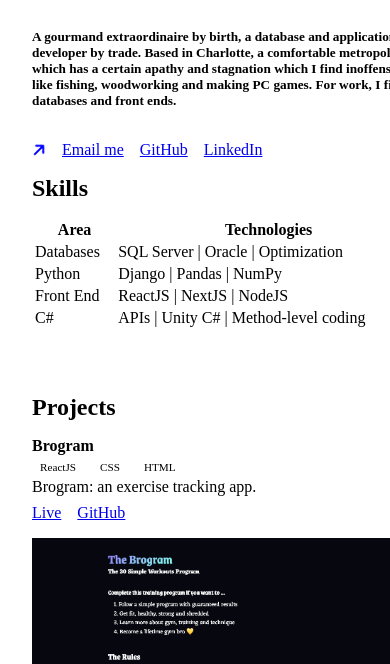
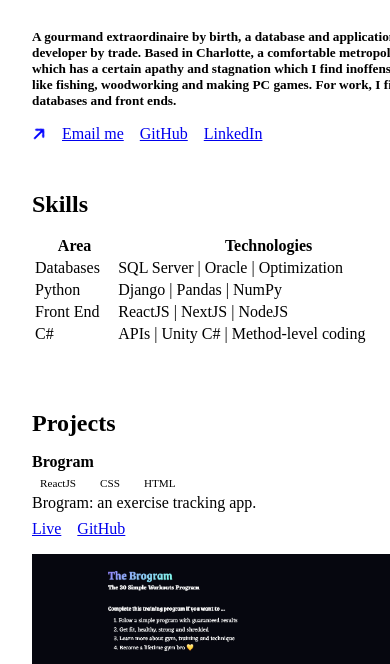
Before and after one commit to Dmitriy36/portfolio-page, a plain HTML site: page index.html in a window 390 px wide. Shown: the part 163-827 px from the top of the page. Drawn offline with Linux system fonts and the light colour scheme; a web font is replaced by a local one.

Commit message:
mobile width

```diff
--- a/styles.css
+++ b/styles.css
@@ -96,7 +96,7 @@ body {
 }
 
 header, main, footer {
-    max-width: 800px;
+    max-width: 640px;
     width: 100%;
     margin: 0 auto;
     padding: 2rem;
@@ -136,13 +136,16 @@ section {
 
 .intro-description {
     max-width: 500px;
+    margin-bottom:0;
 }
 
 .links-container {
     display: flex;
     align-items: center;
     gap: 1rem;
-    padding: 1rem 0; /* means 1 rem vertically and 0 rem horizontally */
+    /* padding: 1rem 0;  */
+    margin-bottom:3rem;
+
 }
 
 .link-arrow {
```
